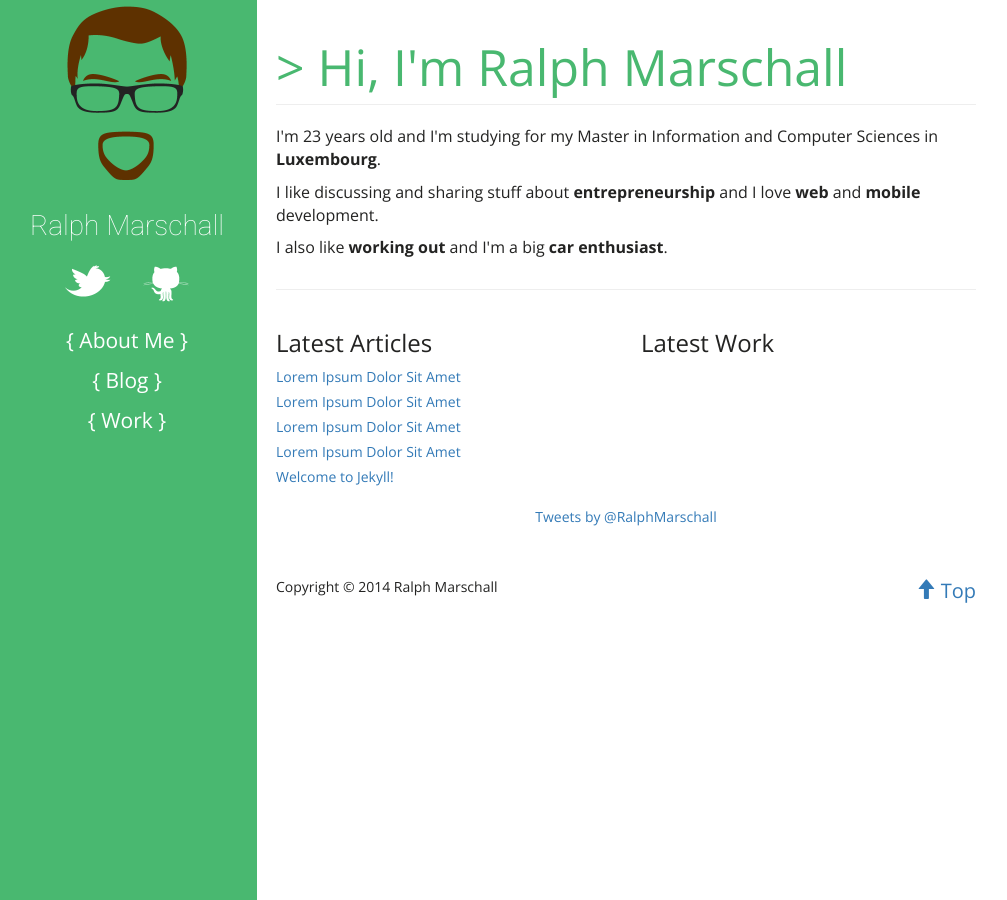
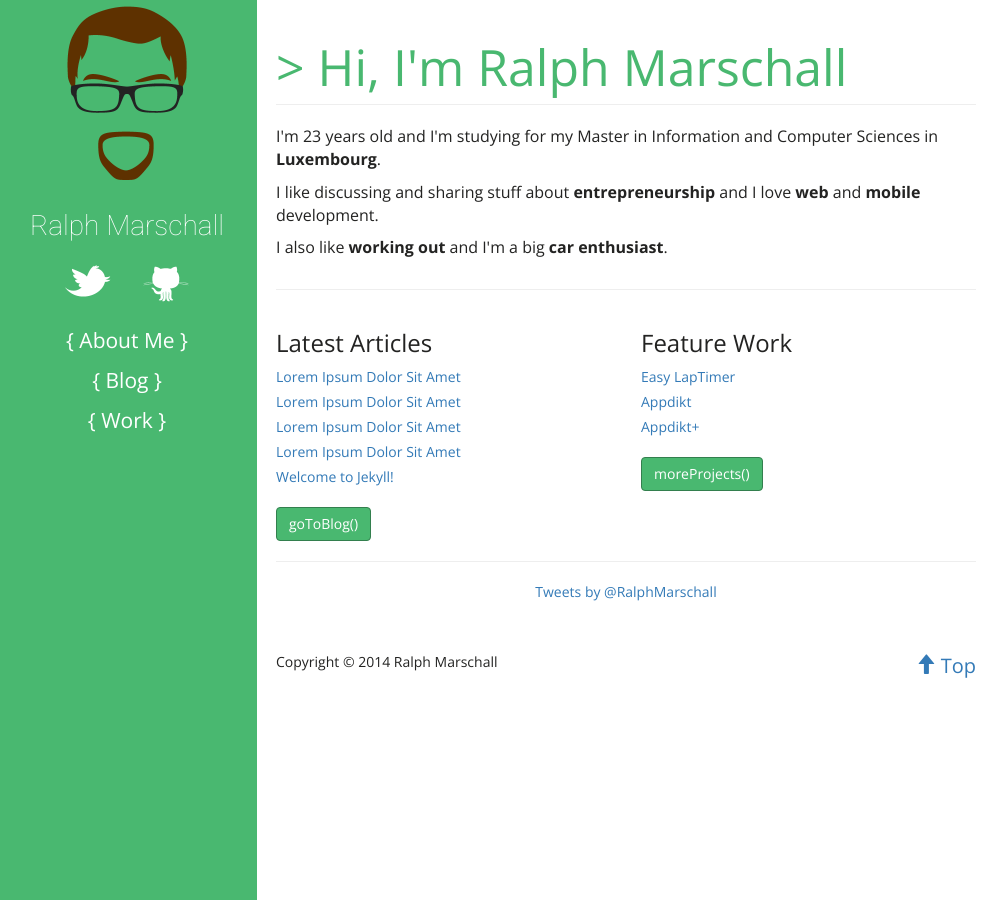
Before and after one commit to Ra1phM/Ra1phM.github.io, a Jekyll site: the page built from index.html, in a window 1280 px wide. Shown: the whole page, without its empty margins (3-1010 px from the left). Built offline with Jekyll 4.4.1, drawn with Linux system fonts in a browser that asks for light colours; nearby versions of some CDN libraries; comment, search, counter and statistics services are not loaded.

Commit message:
Feature work added. Readme updated and apps, featured variable added.

```diff
--- a/_data/apps.yml
+++ b/_data/apps.yml
@@ -1,6 +1,7 @@
 -   name: 'Easy LapTimer'
     icon: 'easylaptimer_icon.jpg'
     itunes-link: 'https://itunes.apple.com/lu/app/easy-laptimer/id562558990?mt=8'
+    featured: true
     description: |
         Choose your favorite **racetrack** and your **laptimes** will be automatically
         recorded by triggering the timer when the start and finish lines are crossed.
@@ -11,6 +12,7 @@
 -   name: 'Appdikt'
     icon: 'appdikt_icon.jpg'
     itunes-link: 'https://itunes.apple.com/lu/app/appdikt/id690483774?mt=8'
+    featured: true
     description: |
         Have you ever searched for a **pharmacy in Luxembourg**? This App allows you to easily
         find an opened pharmacy in Luxembourg. This **free** and **simple**, yet
@@ -19,5 +21,6 @@
 -   name: 'Appdikt+'
     icon: 'appdiktplus_icon.jpg'
     itunes-link: 'https://itunes.apple.com/lu/app/appdikt-plus/id848992721?mt=8'
+    featured: true
     description: |
         This enchanced version of Appdikt support **hospitals** and **medical houses** in Luxembourg.
--- a/index.html
+++ b/index.html
@@ -27,14 +27,23 @@
             </article>
             {% endfor %}
         </div>
+        <a href="/blog" class="btn btn-green">goToBlog()</a>
     </div>
     <div class="col-md-6">
         <div class="recent-posts">
-            <h3>Latest Work</h3>
-
+            <h3>Feature Work</h3>
+            {% for app in site.data.apps %}
+                {% if app.featured %}
+                <article>
+                    <a href="{{ app.itunes-link }}">{{ app.name }}</a>
+                </article>
+                {% endif %}
+            {% endfor %}
         </div>
+        <a href="/work" class="btn btn-green">moreProjects()</a>
     </div>
 </div>
+<hr>
 <div class="center">
     <a class="twitter-timeline" href="https://twitter.com/RalphMarschall" data-widget-id="346327418493091840">Tweets by @RalphMarschall</a>
     <script>!function(d,s,id){var js,fjs=d.getElementsByTagName(s)[0],p=/^http:/.test(d.location)?'http':'https';if(!d.getElementById(id)){js=d.createElement(s);js.id=id;js.src=p+"://platform.twitter.com/widgets.js";fjs.parentNode.insertBefore(js,fjs);}}(document,"script","twitter-wjs");</script>
```
Also changed, not shown: README.md.
